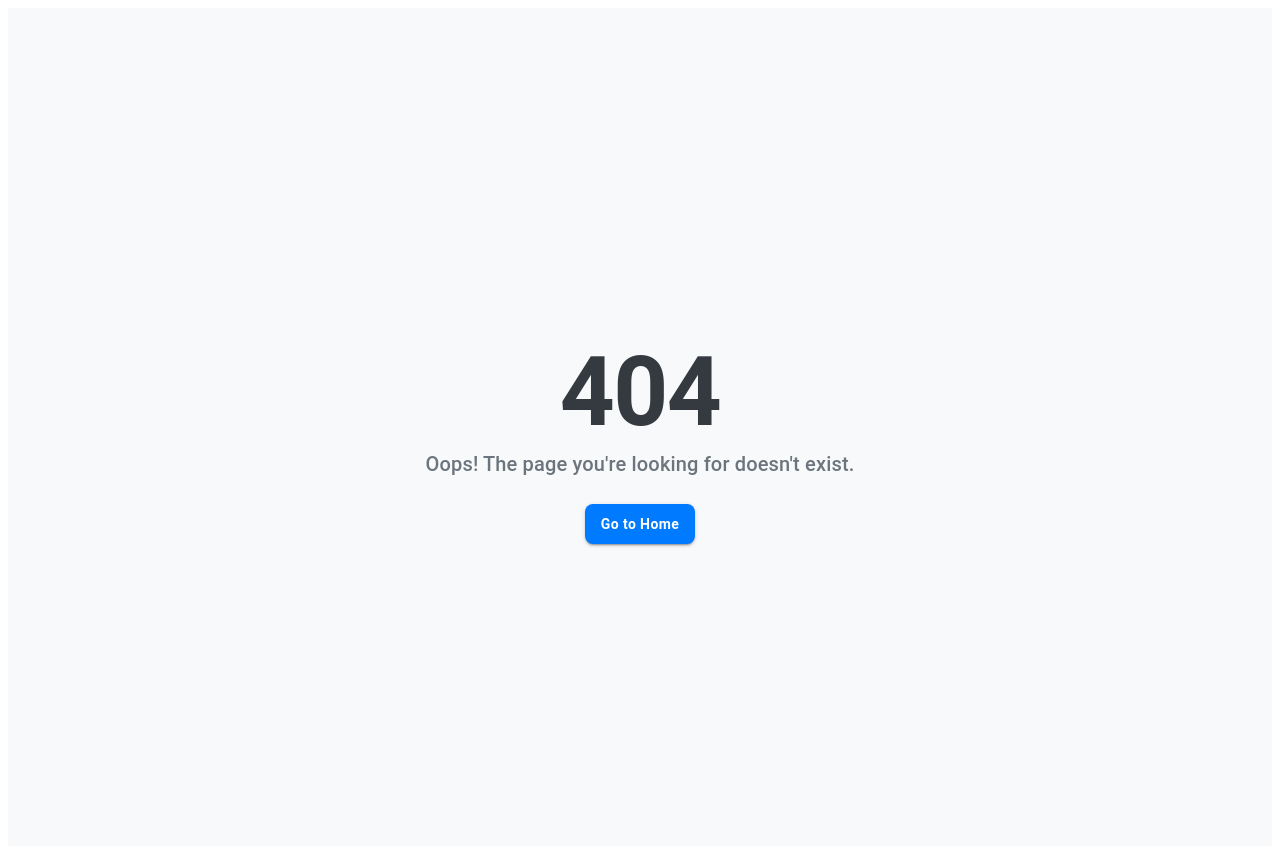
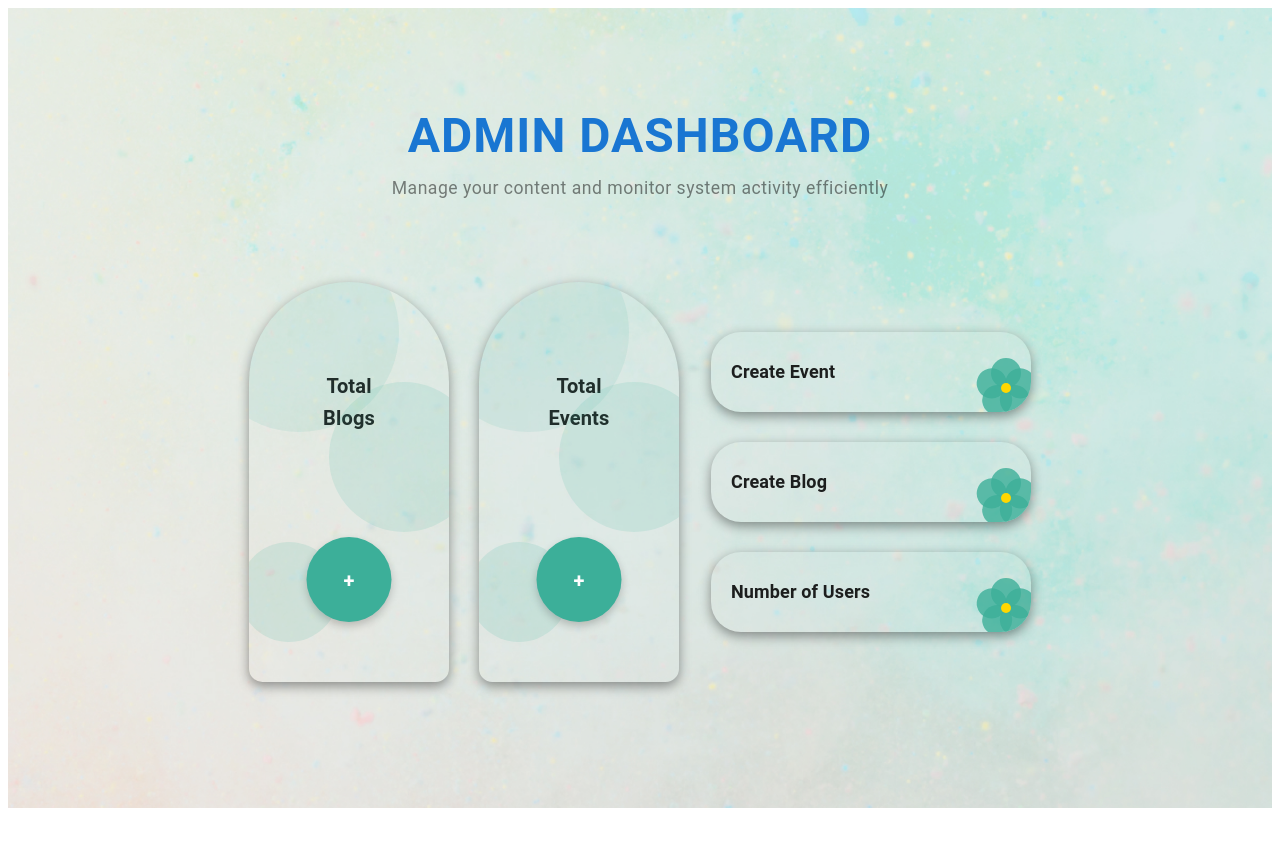
Before and after one commit to HanoodTunio/living-with-bpd, a React (Vite) app in the folder front-end/: page /admin-dashboard in a window 1280 px wide. Before the commit this address had no page. Shown: the top 846 px of the page. After the commit the page ends 816 px from the top, so only its background shows below. Built offline with nearby package versions, Linux system fonts and the light colour scheme.

Commit message:
Implemented navigation to admin screens and Added background image styling

```diff
--- a/front-end/src/pages/Admin/AdminPage.jsx
+++ b/front-end/src/pages/Admin/AdminPage.jsx
@@ -1,34 +1,70 @@
 import React from "react";
-import { Box, Grid2, Typography, Container } from "@mui/material";
-import AdminCardTwo from "../../components/common/Admin/AdminCardTwo"; // Adjust the path if necessary
-import CustomCard from "../../components/common/Admin/AdminCard"; // Assuming you have a CustomCard component
+import { Box, Grid2, Typography, Container, useTheme } from "@mui/material"; // Using Grid instead of Grid2
+import AdminCardTwo from "../../components/common/Admin/AdminCardTwo"; // Ensure this path is correct
+import CustomCard from "../../components/common/Admin/AdminCard"; // Ensure this path is correct
 import { useNavigate } from "react-router-dom"; // Import useNavigate for routing
 
 const AdminPage = () => {
   const navigate = useNavigate(); // Hook to navigate to different pages
+  const theme = useTheme(); // Access the theme to get primary color
 
   // Button click handler for AdminCardTwo
   const handleAdminCardTwoButtonClick = (page) => {
+    console.log("hello");
     navigate(page); // Navigate to the specified page
   };
 
   return (
-    <Container maxWidth="xl" sx={{ padding: "20px", position: "relative" }}>
+    <Container
+      maxWidth="xl"
+      sx={{
+        padding: "20px",
+        position: "relative",
+        backgroundImage: 'url("/src/assets/images/backgroundColor.jpg")', // Correct path for background image
+        backgroundSize: "cover", // Make the image cover the entire container
+        backgroundPosition: "center", // Center the background image
+        backgroundRepeat: "no-repeat", // Prevent background image from repeating
+        minHeight: "100vh", // Ensure the background covers the full height of the viewport
+      }}
+    >
       {/* Header */}
       <Box
         sx={{
           textAlign: "center",
-          marginBottom: "100px",
+          marginBottom: "80px",
           position: "relative",
+          paddingTop: "80px", // Add space for better positioning
         }}
       >
-        <Typography variant="h3" color="primary" sx={{ fontWeight: "bold" }}>
+        <Typography
+          variant="h3"
+          color="primary"
+          sx={{
+            fontWeight: "600",
+            letterSpacing: "1px", // Add spacing between letters for a professional feel
+            textTransform: "uppercase", // Make the text uppercase for emphasis
+            marginBottom: "10px", // Add some space below the title
+          }}
+        >
           Admin Dashboard
+        </Typography>
+
+        <Typography
+          variant="h6"
+          color="textSecondary"
+          sx={{
+            fontWeight: "400",
+            fontSize: "1.1rem", // Slightly larger than normal subheading
+            letterSpacing: "0.5px", // Add subtle letter spacing
+            opacity: 0.8, // Slight transparency for a more modern look
+          }}
+        >
+          Manage your content and monitor system activity efficiently
         </Typography>
       </Box>
 
       {/* Grid Container for positioning CustomCards and AdminCardTwo */}
-      <Grid2 container spacing={16} justifyContent="center">
+      <Grid2 container spacing={4} justifyContent="center">
         {/* Left Side: CustomCards Container */}
         <Grid2 item xs={12} md={5}>
           <Box
@@ -43,16 +79,48 @@ const AdminPage = () => {
             <CustomCard
               heading="Total Blogs"
               onButtonClick={() =>
-                handleAdminCardTwoButtonClick("/total-blogs")
+                handleAdminCardTwoButtonClick("/admin-dashboard/total-blogs")
               } // Navigate to Total Blogs Page
+              sx={{
+                // Make the button circular
+                borderRadius: "50%",
+                padding: "20px",
+                height: "80px",
+                width: "80px",
+                display: "flex",
+                justifyContent: "center",
+                alignItems: "center",
+                backgroundColor: theme.palette.primary.main,
+                color: "white",
+                boxShadow: "0px 4px 8px rgba(0, 0, 0, 0.2)",
+                "&:hover": {
+                  backgroundColor: theme.palette.primary.dark,
+                },
+              }}
             />
 
             {/* Custom Card 2 */}
             <CustomCard
               heading="Total Events"
               onButtonClick={() =>
-                handleAdminCardTwoButtonClick("/total-events")
+                handleAdminCardTwoButtonClick("/admin-dashboard/total-events")
               } // Navigate to Total Events Page
+              sx={{
+                // Make the button circular
+                borderRadius: "50%",
+                padding: "20px",
+                height: "80px",
+                width: "80px",
+                display: "flex",
+                justifyContent: "center",
+                alignItems: "center",
+                backgroundColor: theme.palette.primary.main,
+                color: "white",
+                boxShadow: "0px 4px 8px rgba(0, 0, 0, 0.2)",
+                "&:hover": {
+                  backgroundColor: theme.palette.primary.dark,
+                },
+              }}
             />
           </Box>
         </Grid2>
@@ -67,22 +135,30 @@ const AdminPage = () => {
               marginTop: "50px", // Add some top margin
             }}
           >
-            {/* Admin Card Two 1 */}
+            {/* Admin Card Two 1: Create Event */}
             <AdminCardTwo
               heading="Create Event"
-              onButtonClick={handleAdminCardTwoButtonClick}
+              onButtonClick={() =>
+                handleAdminCardTwoButtonClick("/admin-dashboard/create-events")
+              } // Navigate to Create Event Page
             />
 
-            {/* Admin Card Two 2 */}
+            {/* Admin Card Two 2: Create Blog */}
             <AdminCardTwo
               heading="Create Blog"
-              onButtonClick={handleAdminCardTwoButtonClick}
+              onButtonClick={() =>
+                handleAdminCardTwoButtonClick("/admin-dashboard/create-blogs")
+              } // Navigate to Create Blog Page
             />
 
-            {/* Admin Card Two 3 */}
+            {/* Admin Card Two 3: Number of Users */}
             <AdminCardTwo
               heading="Number of Users"
-              onButtonClick={handleAdminCardTwoButtonClick}
+              onButtonClick={() =>
+                handleAdminCardTwoButtonClick(
+                  "/admin-dashboard/number-of-users"
+                )
+              } // Navigate to Number of Users Page (You can update the route as per your requirements)
             />
           </Box>
         </Grid2>
--- a/front-end/src/pages/Admin/CreateBlogPage.jsx
+++ b/front-end/src/pages/Admin/CreateBlogPage.jsx
@@ -5,6 +5,7 @@ import ProgressBar from "../../components/common/ProgressBar/ProgressBar";
 import BlogTitleField from "../../components/common/InputWithLabel/InputWithLabel";
 import RichTextEditor from "../../components/common/RichTextEditor/RichTextEditor";
 import CustomButton from "../../components/common/CustomButton/CustomButton";
+import backgroundImage from "../../assets/images/backgroundColor.jpg"; // Import image
 import ImageUploadWithLabel from "../../components/common/ImageUploadWithLabel/ImageUploadWithLabel";
 
 const CreateEventPage = () => {
@@ -51,11 +52,13 @@ const CreateEventPage = () => {
   return (
     <Box
       sx={{
-        display: "flex",
-        flexDirection: "column",
-        minHeight: "100vh",
-        padding: "32px",
-        gap: "24px", // Add spacing between major sections
+        padding: "20px",
+        position: "relative",
+        backgroundImage: `url(${backgroundImage})`, // Background image
+        backgroundSize: "cover", // Make the image cover the entire container
+        backgroundPosition: "center", // Center the background image
+        backgroundRepeat: "no-repeat", // Prevent background image from repeating
+        minHeight: "100vh", // Ensure the background covers the full height of the viewport
       }}
     >
       {/* Header Section */}
@@ -78,7 +81,7 @@ const CreateEventPage = () => {
           onClick={() => console.log("Go back to the previous page")}
         />
         <Typography variant="h5" sx={{ fontWeight: "bold", color: "#1D3557" }}>
-          Create a New Event
+          Create a New Blog
         </Typography>
       </Box>
 
@@ -106,6 +109,7 @@ const CreateEventPage = () => {
           display: "flex",
           flexDirection: "column",
           gap: "24px", // Consistent spacing between child components
+          //  backgroundColor: "rgba(255, 255, 255, 0.8)", // Slightly transparent background to contrast with image
         }}
       >
         {activeStep === 0 && (
--- a/front-end/src/pages/Admin/CreateEventPage.jsx
+++ b/front-end/src/pages/Admin/CreateEventPage.jsx
@@ -6,6 +6,7 @@ import BlogTitleField from "../../components/common/InputWithLabel/InputWithLabe
 import RichTextEditor from "../../components/common/RichTextEditor/RichTextEditor";
 import CustomButton from "../../components/common/CustomButton/CustomButton";
 import ImageUploadWithLabel from "../../components/common/ImageUploadWithLabel/ImageUploadWithLabel";
+import backgroundImage from "../../assets/images/backgroundColor.jpg"; // Adjust this path accordingly
 
 const CreateEventPage = () => {
   const [activeStep, setActiveStep] = useState(0);
@@ -39,7 +40,12 @@ const CreateEventPage = () => {
   };
 
   const handleBack = () => {
-    setActiveStep((prevStep) => Math.max(prevStep - 1, 0));
+    console.log("Back button clicked!"); // Debugging log
+    setActiveStep((prevStep) => {
+      const newStep = Math.max(prevStep - 1, 0);
+      console.log("New active step:", newStep); // Debugging log
+      return newStep;
+    });
   };
 
   const handleImageChange = (event) => {
@@ -55,6 +61,12 @@ const CreateEventPage = () => {
         flexDirection: "column",
         minHeight: "100vh",
         padding: "32px",
+        backgroundImage: `url(${backgroundImage})`, // Background image
+        backgroundSize: "cover",
+        backgroundPosition: "center",
+        backgroundRepeat: "no-repeat",
+        alignItems: "center", // Center horizontally
+        justifyContent: "center", // Center vertically
       }}
     >
       {/* Header Section */}
@@ -65,6 +77,7 @@ const CreateEventPage = () => {
           marginBottom: "16px",
           display: "flex",
           alignItems: "center",
+          justifyContent: "flex-start",
         }}
       >
         <ArrowBackIosIcon
@@ -73,7 +86,7 @@ const CreateEventPage = () => {
             marginRight: "8px",
             color: "#1D3557",
           }}
-          onClick={() => console.log("Go back to the previous page")}
+          onClick={handleBack} // This will take you back one step
         />
         <Typography variant="h5" sx={{ fontWeight: "bold", color: "#1D3557" }}>
           Create a New Event
@@ -98,6 +111,7 @@ const CreateEventPage = () => {
             display: "flex",
             flexDirection: "column",
             justifyContent: "space-between",
+            // backgroundColor: "rgba(255, 255, 255, 0.8)", // Optional: Background for better contrast
           }}
         >
           <BlogTitleField
@@ -125,12 +139,7 @@ const CreateEventPage = () => {
             />
           </Box>
 
-          <Box
-            sx={{
-              display: "flex",
-              justifyContent: "flex-end",
-            }}
-          >
+          <Box sx={{ display: "flex", justifyContent: "flex-end" }}>
             <CustomButton text="Next" size="medium" onClick={handleNext} />
           </Box>
         </Box>
@@ -148,6 +157,7 @@ const CreateEventPage = () => {
             flexDirection: "column",
             gap: "16px",
             alignItems: "center",
+            // backgroundColor: "rgba(255, 255, 255, 0.8)", // Optional: Background for better contrast
           }}
         >
           <ImageUploadWithLabel
--- a/front-end/src/pages/Admin/TotalBlogsPage.jsx
+++ b/front-end/src/pages/Admin/TotalBlogsPage.jsx
@@ -21,18 +21,6 @@ const TotalBlogsPage = () => {
 
   // Fetch data when the page loads
   useEffect(() => {
-    // API call (currently commented for future use)
-    // fetch("/api/blogs")
-    //   .then((response) => response.json())
-    //   .then((data) => {
-    //     setBlogs(data);
-    //     setLoading(false);
-    //   })
-    //   .catch((err) => {
-    //     setError("Failed to fetch blogs");
-    //     setLoading(false);
-    //   });
-
     // Dummy Data for testing
     const dummyBlogs = [
       { id: 1, title: "How to Learn React" },
@@ -45,14 +33,38 @@ const TotalBlogsPage = () => {
     setTimeout(() => {
       setBlogs(dummyBlogs); // Set the dummy blogs data to the state after 2 seconds
       setLoading(false); // Set loading to false after setting the data
-    }, 2000); // Simulate an API response delay
+    }, 1000); // Simulate an API response delay
   }, []);
 
   return (
-    <Container maxWidth="lg" sx={{ padding: "20px" }}>
+    <Container
+      maxWidth={false} // No max width, so it takes up the full screen width
+      sx={{
+        padding: 0, // Remove padding to make full width
+        backgroundImage: "url('/src/assets/images/backgroundColor.jpg')", // Add your image path here
+        backgroundSize: "cover", // Ensure it covers the full container
+        backgroundPosition: "center", // Center the background image
+        backgroundAttachment: "fixed", // Keep background fixed during scroll
+        minHeight: "100vh", // Ensure the container fills the entire screen height
+        display: "flex", // Flexbox layout
+        flexDirection: "column", // Stack elements vertically
+        justifyContent: "center", // Vertically center the content
+      }}
+    >
       <Box sx={{ textAlign: "center", marginBottom: "50px" }}>
-        <Typography variant="h4" color="primary" sx={{ fontWeight: "bold" }}>
-          Total Blogs
+        {/* Professional Heading */}
+        <Typography
+          variant="h3"
+          color="primary"
+          sx={{
+            fontWeight: "500",
+            fontSize: "2rem", // Adjust font size for a professional look
+            letterSpacing: "1px", // Add letter spacing for a clean look
+            textTransform: "uppercase", // Transform text to uppercase for emphasis
+            marginBottom: "20px", // Margin below the heading
+          }}
+        >
+          Blog Management Dashboard
         </Typography>
 
         {/* Navigation Buttons */}
@@ -67,14 +79,16 @@ const TotalBlogsPage = () => {
             text="Back"
             variant="contained"
             size="medium"
-            onClick={() => navigate("/admin")} // Back to Admin Dashboard
+            onClick={() => {
+              navigate("/admin-dashboard");
+            }}
             sx={{ margin: "10px" }}
           />
           <CustomButton
             text="View Events"
             variant="contained"
             size="medium"
-            onClick={() => navigate("/total-events")} // Navigate to Total Events page
+            onClick={() => navigate("/admin-dashboard/total-events")} // Navigate to Total Events page
             sx={{ margin: "10px" }}
           />
         </Box>
@@ -96,10 +110,17 @@ const TotalBlogsPage = () => {
           </Typography>
         ) : (
           // Display the table when data is available
-          <Box sx={{ overflowX: "auto", marginTop: "20px" }}>
+          <Box
+            sx={{
+              overflowX: "auto",
+              marginTop: "20px",
+              width: "70%",
+              margin: "0 auto",
+            }}
+          >
             <table
               style={{
-                width: "100%",
+                width: "100%", // Table fills its container
                 marginTop: "20px",
                 backgroundColor: "transparent", // Transparent background
                 borderCollapse: "collapse", // Ensures no gap between table cells
--- a/front-end/src/pages/Admin/TotalEventsPage.jsx
+++ b/front-end/src/pages/Admin/TotalEventsPage.jsx
@@ -32,29 +32,22 @@ const TotalEventsPage = () => {
     setTimeout(() => {
       setEvents(dummyEvents); // Set the dummy events data to the state after 2 seconds
       setLoading(false); // Set loading to false after setting the data
-    }, 2000); // Simulate an API response delay
-
-    // API call (currently commented for future use)
-    // const fetchEvents = async () => {
-    //   try {
-    //     const response = await fetch("/api/events");
-    //     if (!response.ok) {
-    //       throw new Error("Failed to fetch events");
-    //     }
-    //     const data = await response.json();
-    //     setEvents(data); // Set the fetched data to the state
-    //     setLoading(false); // Set loading to false once data is fetched
-    //   } catch (error) {
-    //     setError(error.message); // Set error state if fetching fails
-    //     setLoading(false); // Set loading to false in case of error
-    //   }
-    // };
-    // fetchEvents();
+    }, 1000); // Simulate an API response delay
   }, []);
 
   return (
-    <Container maxWidth="lg" sx={{ padding: "20px" }}>
-      <Box sx={{ textAlign: "center", marginBottom: "50px" }}>
+    <Container
+      maxWidth={false} // No max width so it stretches to the full screen width
+      disableGutters // Remove default padding and margin around the container
+      sx={{
+        backgroundImage: "url('/src/assets/images/backgroundColor.jpg')", // Your background image path
+        backgroundSize: "cover", // Ensure it covers the entire container
+        backgroundPosition: "center", // Center the image
+        backgroundAttachment: "fixed", // Keep the image fixed during scroll
+        minHeight: "100vh", // Make sure the container takes the full screen height
+      }}
+    >
+      <Box sx={{ textAlign: "center", marginBottom: "50px", padding: "20px" }}>
         <Typography variant="h4" color="primary" sx={{ fontWeight: "bold" }}>
           Total Events
         </Typography>
@@ -71,14 +64,16 @@ const TotalEventsPage = () => {
             text="Back"
             variant="contained"
             size="medium"
-            onClick={() => navigate("/admin")} // Back to Admin Dashboard
+            onClick={() => {
+              navigate("/admin-dashboard");
+            }}
             sx={{ margin: "10px" }}
           />
           <CustomButton
             text="View Blogs"
             variant="contained"
             size="medium"
-            onClick={() => navigate("/total-blogs")} // Navigate to Total Blogs page
+            onClick={() => navigate("/admin-dashboard/total-blogs")} // Navigate to Total Blogs page
             sx={{ margin: "10px" }}
           />
         </Box>
@@ -100,10 +95,17 @@ const TotalEventsPage = () => {
           </Typography>
         ) : (
           // Display the table when data is available
-          <Box sx={{ overflowX: "auto", marginTop: "20px" }}>
+          <Box
+            sx={{
+              overflowX: "auto",
+              marginTop: "20px",
+              width: "70%", // Decreased table width (you can adjust this value as needed)
+              margin: "0 auto", // Centers the table
+            }}
+          >
             <table
               style={{
-                width: "100%",
+                width: "100%", // Make sure the table fills the container width
                 marginTop: "20px",
                 backgroundColor: "transparent", // Transparent background
                 borderCollapse: "collapse", // Ensures no gap between table cells
--- a/front-end/src/pages/LoginPage.jsx
+++ b/front-end/src/pages/LoginPage.jsx
@@ -12,10 +12,17 @@ const LoginPage = () => {
   const navigate = useNavigate(); // Use navigate hook to navigate programmatically
 
   const handleLogin = () => {
-    if (!username || !password) {
+    // Hardcoded credentials for admin login
+    const adminUsername = "admin";
+    const adminPassword = "admin123";
+
+    // Check if the entered username and password match the admin credentials
+    if (username === adminUsername && password === adminPassword) {
+      navigate("/admin-dashboard"); // Navigate to the admin dashboard if credentials match
+    } else if (!username || !password) {
       alert("Please enter both username and password.");
     } else {
-      navigate("/user-dashboard");
+      alert("Invalid username or password.");
     }
   };
 
--- a/front-end/src/routes/Routing.jsx
+++ b/front-end/src/routes/Routing.jsx
@@ -6,6 +6,11 @@ import LoginPage from "../pages/LoginPage";
 import GalleryPage from "../pages/GalleryPage";
 import EventPage from "../pages/EventPage";
 import BlogPage from "../pages/BlogsPage";
+import AdminPage from "../pages/Admin/AdminPage";
+import TotalBlogs from "../pages/Admin/TotalBlogsPage";
+import TotalEvents from "../pages/Admin/TotalEventsPage";
+import CreateEvent from "../pages/Admin/CreateEventPage";
+import CreateBlog from "../pages/Admin/CreateBlogPage";
 import ResourcePage from "../pages/ResourcesPage";
 import BlogDetail from "../pages/BlogDetailPage";
 import SignUpPage from "../pages/User/SignUpPage";
@@ -67,6 +72,13 @@ const Routing = () => {
       <Route path="/resources" element={<ResourcePage />} />
       <Route path="/blogs" element={<BlogPage />} />
       <Route path="/blogs/:title" element={<BlogDetail />} />
+
+      {/* Admin routes*/}
+      <Route path="/admin-dashboard" element={<AdminPage />} />
+      <Route path="/admin-dashboard/total-blogs" element={<TotalBlogs />} />
+      <Route path="/admin-dashboard/total-events" element={<TotalEvents />} />
+      <Route path="/admin-dashboard/create-events" element={<CreateEvent />} />
+      <Route path="//admin-dashboard/create-blogs" element={<CreateBlog />} />
     </Routes>
   );
 };
```
